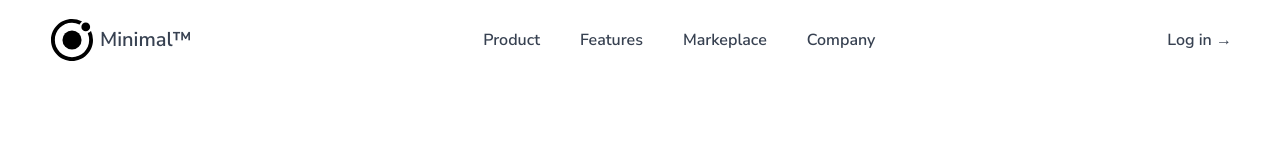
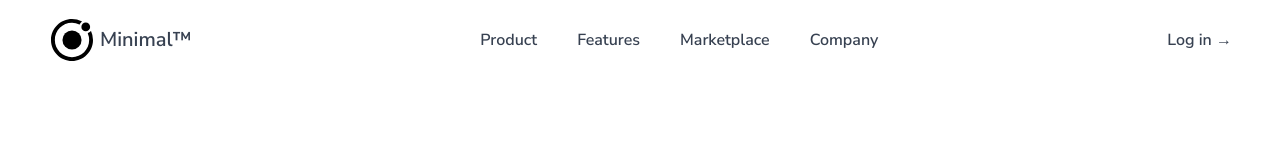
Before and after one commit to ratidzo/minimal, a Next.js app: page / in a window 1280 px wide. Shown: the top 160 px of the page. Built offline with nearby package versions, Linux system fonts and the light colour scheme.

Commit message:
bug-fix: fix typo in nav link label

```diff
--- a/app/components/Nav.tsx
+++ b/app/components/Nav.tsx
@@ -17,7 +17,7 @@ export default function Nav() {
             url: '/'
         },
         {
-            name: 'Markeplace',
+            name: 'Marketplace',
             url: '/'
         },
         {
```
